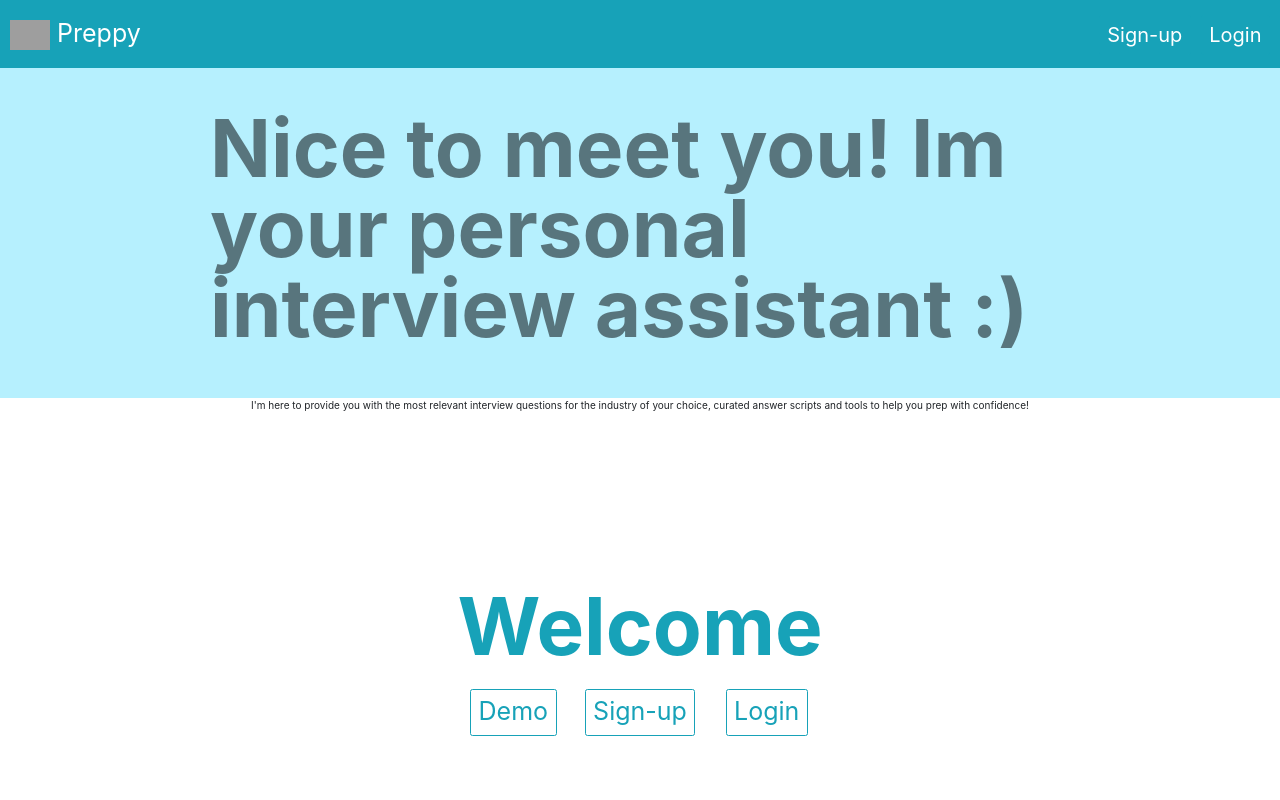
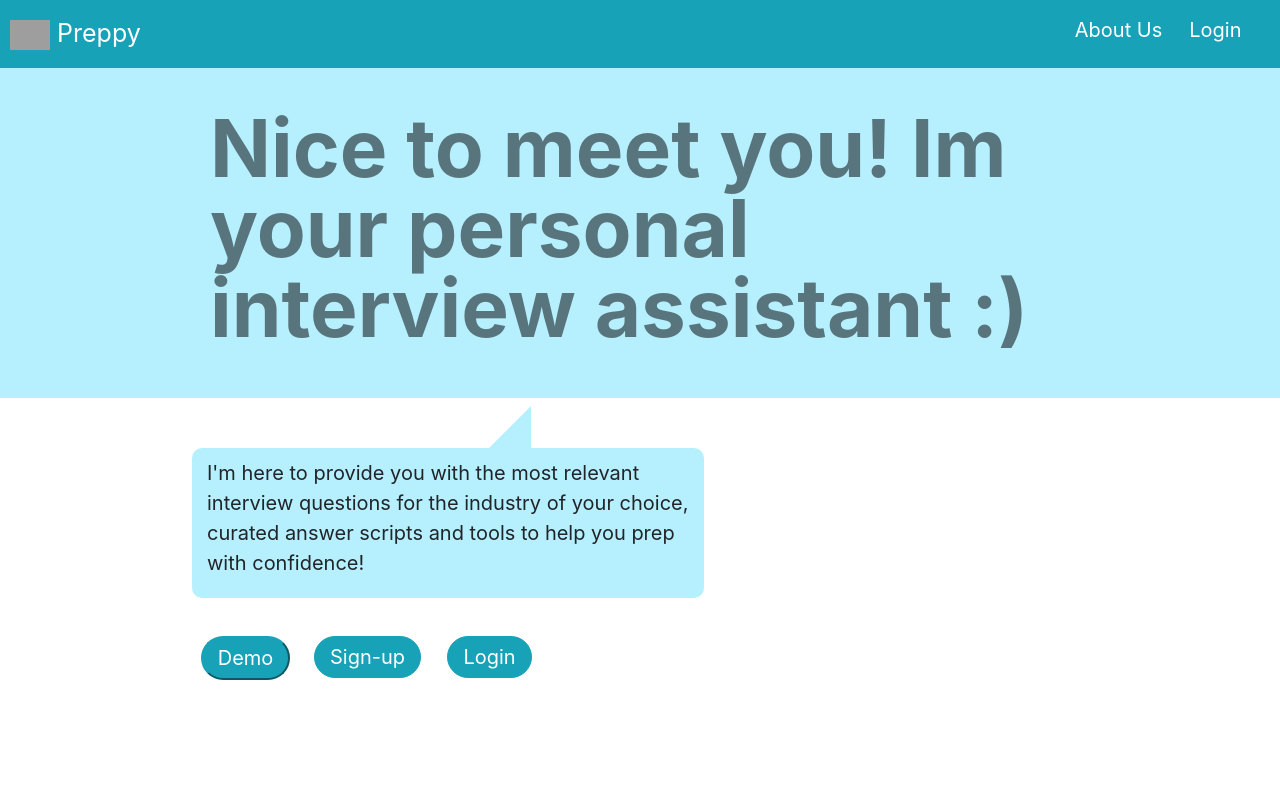
Before and after one commit to stanleysh/interview_preppy, a React (Create React App) app: page / in a window 1280 px wide. Shown: the top 800 px of the page. Built offline with nearby package versions, Linux system fonts and the light colour scheme; grey boxes are pictures that could not be loaded.

Commit message:
changed welcome message and welcome bar

```diff
--- a/public/index.html
+++ b/public/index.html
@@ -26,7 +26,7 @@
     -->
     <link rel="stylesheet" href="https://maxcdn.bootstrapcdn.com/bootstrap/3.3.7/css/bootstrap.min.css" integrity="sha384-BVYiiSIFeK1dGmJRAkycuHAHRg32OmUcww7on3RYdg4Va+PmSTsz/K68vbdEjh4u" crossorigin="anonymous">
 
-    <title>Interview Prepper</title>
+    <title>Preppy</title>
   </head>
   <body>
     <div id="root"></div>
@@ -41,7 +41,4 @@
       To create a production bundle, use `npm run build` or `yarn build`.
     -->
   </body>
-  <footer>
-    <a href="/about" class="fade-in">Who we are</a>
-  </footer>
 </html>
--- a/src/components/NavBar/NavBar.css
+++ b/src/components/NavBar/NavBar.css
@@ -10,20 +10,29 @@
 .Logo {
   justify-self: start;
   margin: 5px 10px;
+  align-self: center;
+}
+
+.name {
+  float: left;
+  align-content: center;
+  margin-right: 10px;
+  align-self: center;
+  margin-top: 6px;
 }
 
 .nav-buttons {
   margin-right: 10px;
   font-size: 20px;
-  margin-top: 5px;
-}
-
-.name {
-  font-size: 20px;
+  margin-bottom: 10px;
+  float: left;
 }
 
 .right-info {
   justify-self: end;
+  margin-right: 20px;
+  font-size: 20px;
+  float: left;
 }
 
 .logo-holder {
--- a/src/components/NavBar/NavBar.jsx
+++ b/src/components/NavBar/NavBar.jsx
@@ -10,8 +10,8 @@ function NavBar(props) {
             <div className='Logo'>
             <Link to="/" className="logo-holder"><p><img src="https://cdn.auth0.com/blog/react-js/react.png" alt="logo" width="40px"/> Preppy</p></Link>
             </div>
-            <div className='right-info name'>
-                <p>Welcome {props.user.name}</p>
+            <div className='right-info'>
+                <p className="name">Welcome {props.user.name}</p>
                 <Link to='/'><Button variant="info" className="nav-buttons" onClick={props.handleLogout}>
                     Logout
                 </Button></Link>
@@ -26,7 +26,10 @@ function NavBar(props) {
             <Link to="/" className="logo-holder"><p><img src="https://cdn.auth0.com/blog/react-js/react.png" alt="logo" width="40px"/> Preppy</p></Link>
         </div>
         <div className='right-info'>
-            <Link to='/signup'><Button variant="info" className="nav-buttons">Sign-up</Button></Link>
+            <Link to='/about'><Button variant="info" className="nav-buttons">About Us</Button></Link>
+            {/* '/signup' */}
+            {/* '/signup' */}
+
             <Link to='/login'><Button variant="info" className="nav-buttons">Login</Button></Link>
         </div>
     </div>
--- a/src/components/QuestionModal/QuestionModal.jsx
+++ b/src/components/QuestionModal/QuestionModal.jsx
@@ -123,7 +123,7 @@ function QuestionModal(props) {
                 </div>
                 <div className = 'ftr-btns'>
                     <Link to={`/questions/form/${props.id}`} >
-                        <Button className='ftr-btn' variant='info' onClick={props.handleClose} style={{fontSize: '20px'}}>Edit</Button>
+                        <Button className='ftr-btn' variant='info' onClick={props.handleClose} style={{fontSize: '20px'}} disabled={props.demo}>Edit</Button>
                     </Link>
                     <Button variant="info" onClick={props.handleClose} style={{fontSize: '20px'}}>
                     Finished!
--- a/src/pages/QuestionPage/QuestionPage.css
+++ b/src/pages/QuestionPage/QuestionPage.css
@@ -1,5 +1,9 @@
 .title-card {
     margin: 30px;
+}
+
+.InterviewBoard {
+    margin-top: 25px;
 }
 
 .InterviewBoard-grid {
--- a/src/pages/welcome/WelcomePage.css
+++ b/src/pages/welcome/WelcomePage.css
@@ -9,13 +9,42 @@
 }
 
 .welcome-bar {
+    position: absolute;
+    left: 15%;
+    top: 160%;
     margin: auto;
-    margin-top: 30px;
     display: inline-grid;
-    grid-template-rows: 1fr 1fr;
     grid-template-columns: 1fr 1fr 1fr;
     text-align: center;
     grid-gap: 15px;
+}
+
+.welcome-message {
+    font-size: 20px;
+    max-width: 40%;
+    text-align: left;
+    padding: 0 15px;
+    background-color: #b6f0fe;
+    margin-top: 50px;
+    position: absolute;
+    left: 15%;
+    border-radius: 10px;
+    padding: 10px 15px;
+}
+
+.welcome-message:after {
+    content: '';
+	position: absolute;
+	top: 0;
+	left: 50%;
+	width: 0;
+	height: 0;
+	border: 42px solid transparent;
+	border-bottom-color: #b6f0fe;
+	border-top: 0;
+	border-right: 0;
+	margin-left: 41px;
+	margin-top: -42px;
 }
 
 .welcome-bar-logged-in {
@@ -41,10 +70,23 @@
 }
 
 .welcome-btn {
-    font-size: 25px;
+    -moz-transition: all .2s ease-in;
+    -o-transition: all .2s ease-in;
+    -webkit-transition: all .2s ease-in;
+    transition: all .2s ease-in;
+    font-size: 20px;
     justify-self: center;
+    color: white;
+    background-color: #17a2b8;
+    border-radius: 30px;
+    padding: 5px 15px;
+    border-color: #17a2b8;
 }
 
+.welcome-btn:hover {
+    background-color: #58757d;
+    border-color: #58757d;
+}
 .welcome-btn-questions {
     font-size: 25px;
     justify-self: end;
--- a/src/pages/welcome/WelcomePage.jsx
+++ b/src/pages/welcome/WelcomePage.jsx
@@ -29,8 +29,7 @@ const WelcomePage = (props) => {
                 <p>I'm here to provide you with the most relevant interview questions for the industry of your choice, curated answer scripts and tools to help you prep with confidence!</p>
             </div>
             <div className="welcome-bar">
-                <h1 className='welcomeLogo fade-in'>Welcome</h1>
-                <Link to='/demo'><Button variant="outline-info welcome-btn fade-in">Demo</Button></Link>
+                <Link to='/demo'><button className="welcome-btn fade-in">Demo</button></Link>
                 <Link to='/signup'><Button variant="outline-info welcome-btn fade-in">Sign-up</Button></Link>
                 <Link to='/login'><Button variant="outline-info welcome-btn fade-in">Login</Button></Link>
             </div>
```
